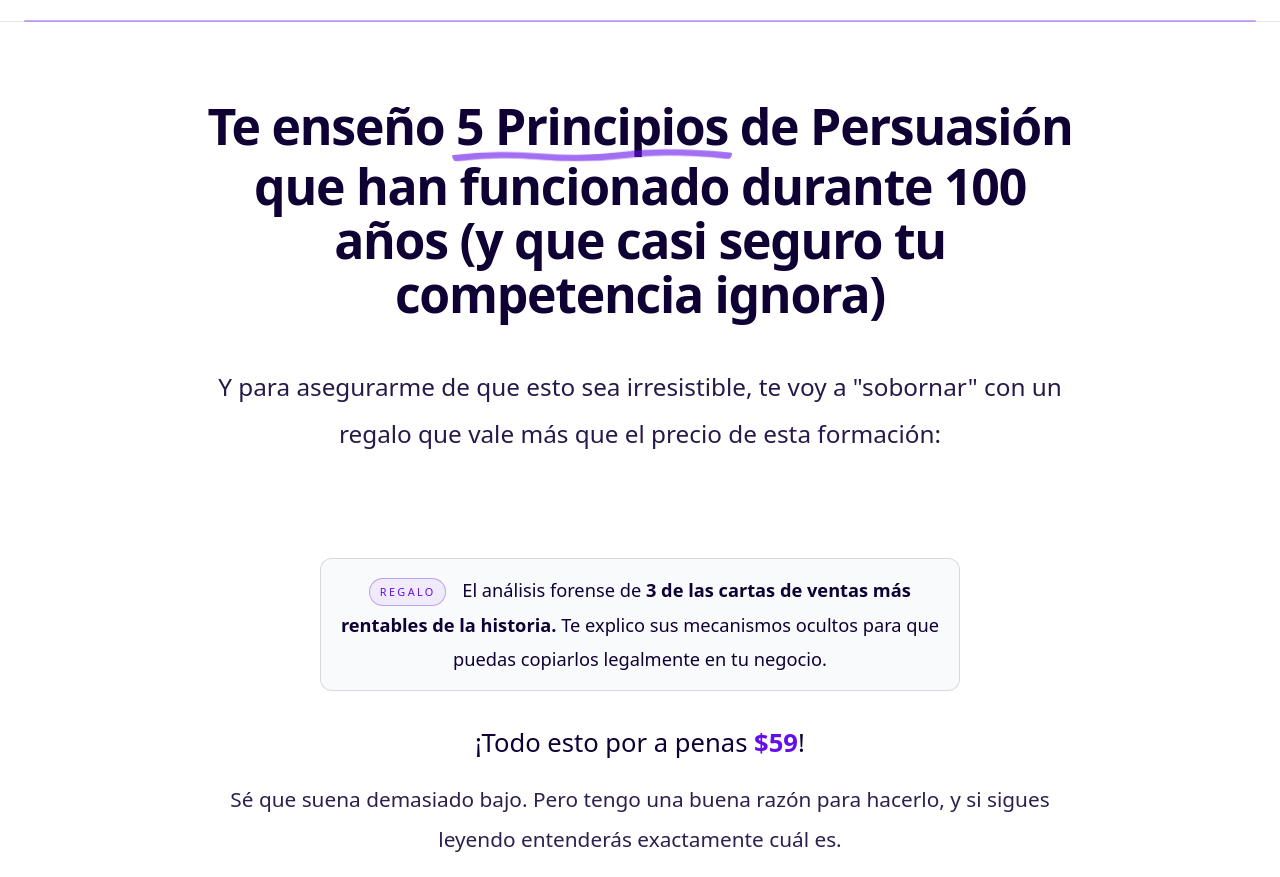
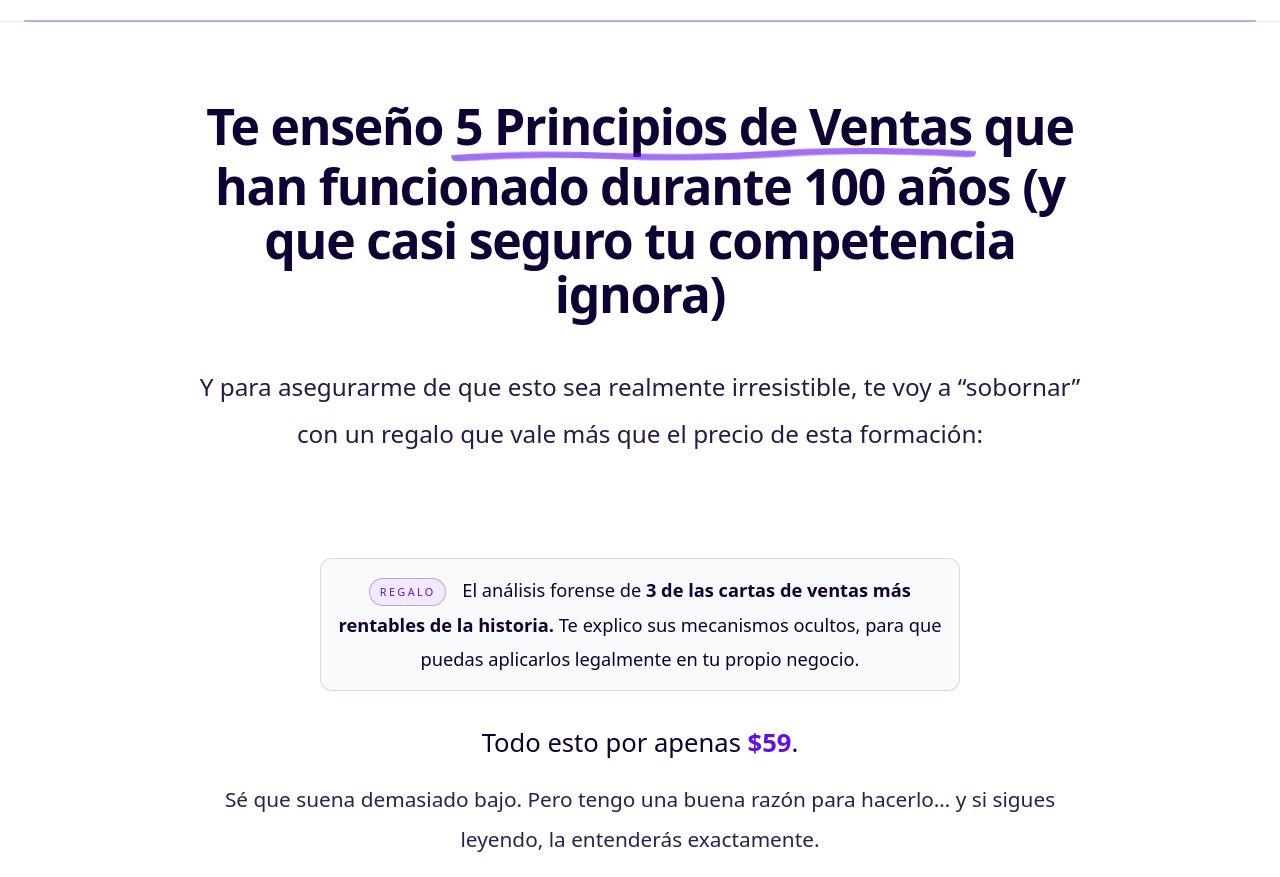
Before and after one commit to armando1345/formacion, a plain HTML site: page index.html in a window 1280 px wide. Shown: the part 75-952 px from the top of the page. Drawn offline with nearby package versions, Linux system fonts and the light colour scheme.

Commit message:
Update index.html

```diff
--- a/index.html
+++ b/index.html
@@ -37,21 +37,21 @@
     <header class="hero-surface sales-hero px-4 md:px-8 relative overflow-hidden">
       <div class="hero-content max-w-4xl mx-auto relative z-10">
         <h1 class="hero-title font-black tracking-tight text-brand-dark reveal" style="--delay: 0.2s;">
-          Te enseño <span class="marker-line marker-luxe">5 Principios</span> de Persuasión que han funcionado durante 100 años (y que casi seguro tu competencia ignora)
+          Te enseño <span class="marker-line marker-luxe">5 Principios de Ventas</span> que han funcionado durante 100 años (y que casi seguro tu competencia ignora)
         </h1>
         <p class="sales-kicker reveal" style="--delay: 0.35s;">
-          Y para asegurarme de que esto sea irresistible, te voy a &quot;sobornar&quot; con un regalo que vale más que el precio de esta formación:
+          Y para asegurarme de que esto sea realmente irresistible, te voy a “sobornar” con un regalo que vale más que el precio de esta formación:
         </p>
         <div class="sales-gift-box reveal" style="--delay: 0.45s;">
           <p class="sales-gift-line">
-            El análisis forense de <strong>3 de las cartas de ventas más rentables de la historia.</strong> Te explico sus mecanismos ocultos para que puedas copiarlos legalmente en tu negocio.
+            El análisis forense de <strong>3 de las cartas de ventas más rentables de la historia.</strong> Te explico sus mecanismos ocultos, para que puedas aplicarlos legalmente en tu propio negocio.
           </p>
         </div>
         <p class="sales-price reveal" style="--delay: 0.55s;">
-          ¡Todo esto por a penas <span class="price-amount">$59</span>!
+          Todo esto por apenas <span class="price-amount">$59</span>.
         </p>
         <p class="sales-highlight reveal" style="--delay: 0.65s;">
-          Sé que suena demasiado bajo. Pero tengo una buena razón para hacerlo, y si sigues leyendo entenderás exactamente cuál es.
+          Sé que suena demasiado bajo. Pero tengo una buena razón para hacerlo… y si sigues leyendo, la entenderás exactamente.
         </p>
       </div>
     </header>
```
